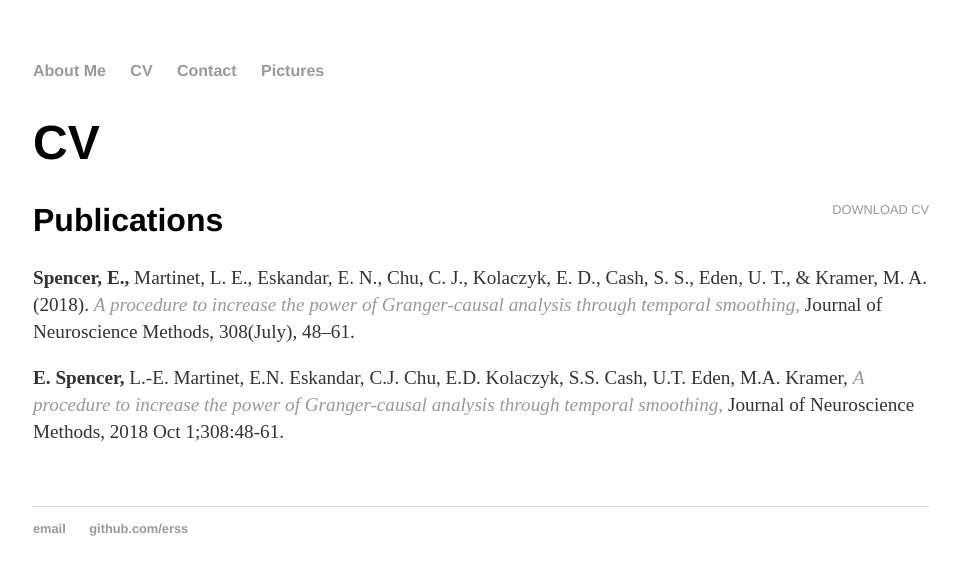
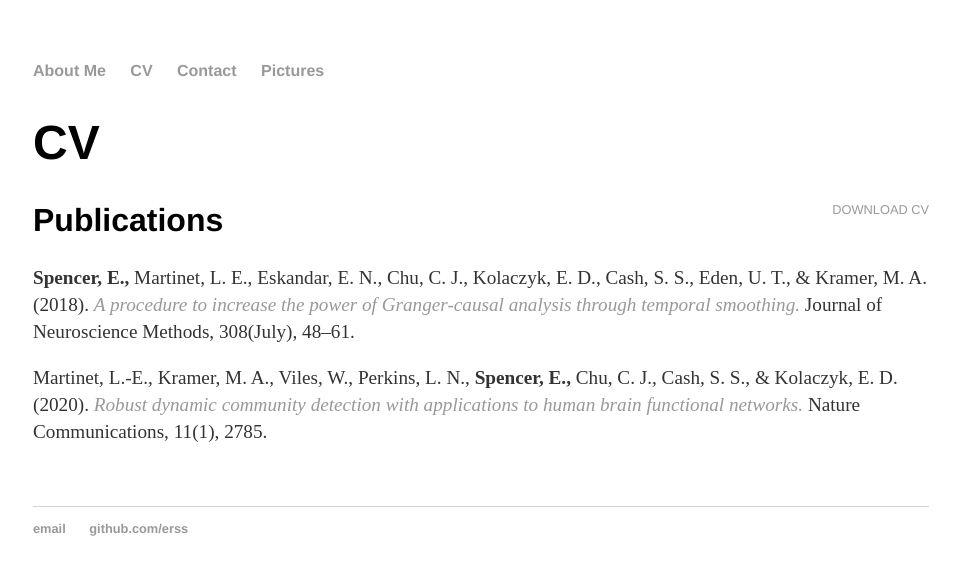
Before and after one commit to erss/erss.github.io, a Jekyll site: the page built from cv/index.html, in a window 1280 px wide. Shown: the top 575 px of the page, without its empty margins (159-1118 px from the left). Built offline with Jekyll 4.4.1, drawn with Linux system fonts in a browser that asks for light colours.

Commit message:
Update index.html

```diff
--- a/cv/index.html
+++ b/cv/index.html
@@ -11,12 +11,14 @@ title: CV of Liz Spencer
 
 					<p><strong>Spencer, E., </strong> Martinet, L. E., Eskandar, E. N., Chu, C. J.,
 						Kolaczyk, E. D., Cash, S. S., Eden, U. T., & Kramer, M. A. (2018).
-						<a href="https://doi.org/10.1016/j.jneumeth.2018.07.010"><em>A procedure to increase the power of Granger-causal analysis through temporal smoothing,</em> </a>
+						<a href="https://doi.org/10.1016/j.jneumeth.2018.07.010"><em>A procedure to increase the power of Granger-causal analysis through temporal smoothing.</em> </a>
 						Journal of Neuroscience Methods, 308(July), 48–61.  </p>
 
-				        <p><strong>E. Spencer,</strong> L.-E. Martinet, E.N. Eskandar, C.J. Chu,
-						E.D. Kolaczyk, S.S. Cash, U.T. Eden, M.A. Kramer,
-						<a href="#"><em>A procedure to increase the power of Granger-causal analysis through temporal smoothing,</em> </a>
-						Journal of Neuroscience Methods, 2018 Oct 1;308:48-61. </p>
+				        <p>Martinet, L.-E., Kramer, M. A., Viles, W., Perkins, L. N., <strong>Spencer, E., </strong>
+						Chu, C. J., Cash, S. S., & Kolaczyk, E. D. (2020).
+						<a href="https://doi.org/10.1038/s41467-020-16285-7"><em>Robust dynamic community detection with applications to human brain functional networks.</em> </a>
+						Nature Communications, 11(1), 2785. </p>
+
+
 
 	</div>
```
